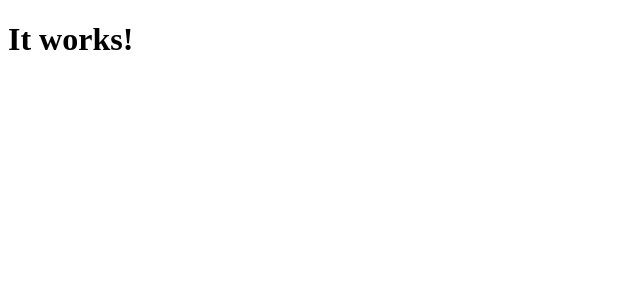
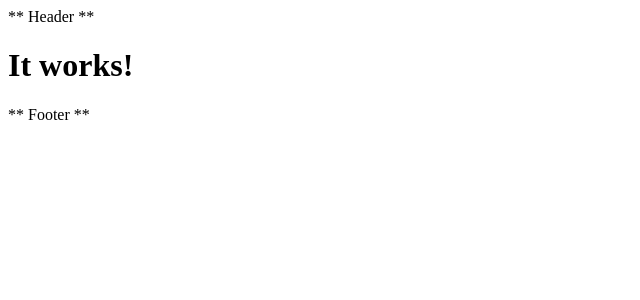
Before and after one commit to loxygenK/loxygen.dev, a React app: page / in a window 1280 px wide. Shown: the top 300 px of the page, without its empty margins (0-640 px from the left). Built offline with nearby package versions, Linux system fonts and the light colour scheme.

Commit message:
✨ Created files for header and footer

```diff
--- a/src/AppRoot.tsx
+++ b/src/AppRoot.tsx
@@ -1,3 +1,11 @@
 import React from "react";
+import {Footer} from "./pages/common/Footer";
+import {Header} from "./pages/common/Header";
 
-export const AppRoot = () => <h1>It works!</h1>;
+export const AppRoot = () => (
+  <>
+    <Header />
+    <h1>It works!</h1>
+    <Footer />
+  </>
+);
--- /dev/null
+++ b/src/pages/common/Footer.tsx
@@ -0,0 +1,8 @@
+
+import * as React from "react"
+
+export const Footer = () => (
+  <header>
+    <div>** Footer **</div>
+  </header>
+)
--- /dev/null
+++ b/src/pages/common/Header.tsx
@@ -0,0 +1,7 @@
+import * as React from "react"
+
+export const Header = () => (
+  <header>
+    <div>** Header **</div>
+  </header>
+)
```
